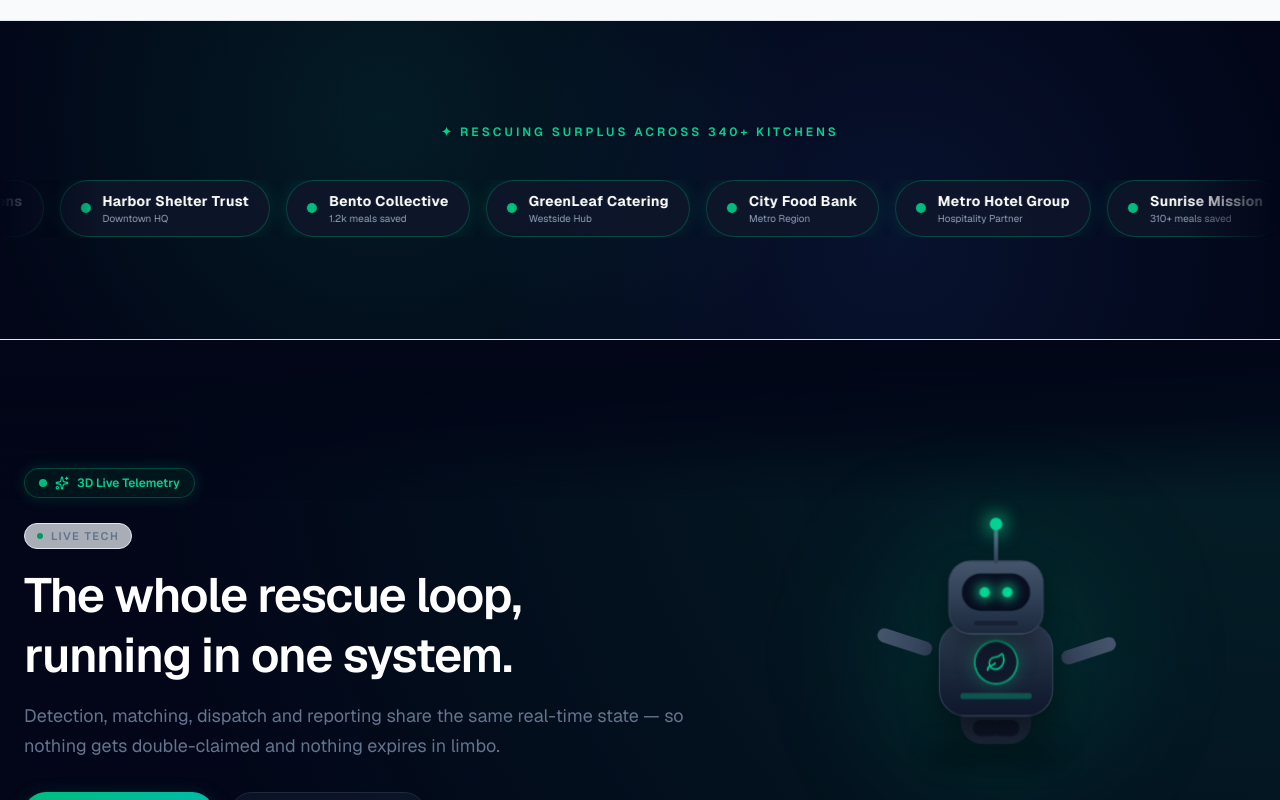
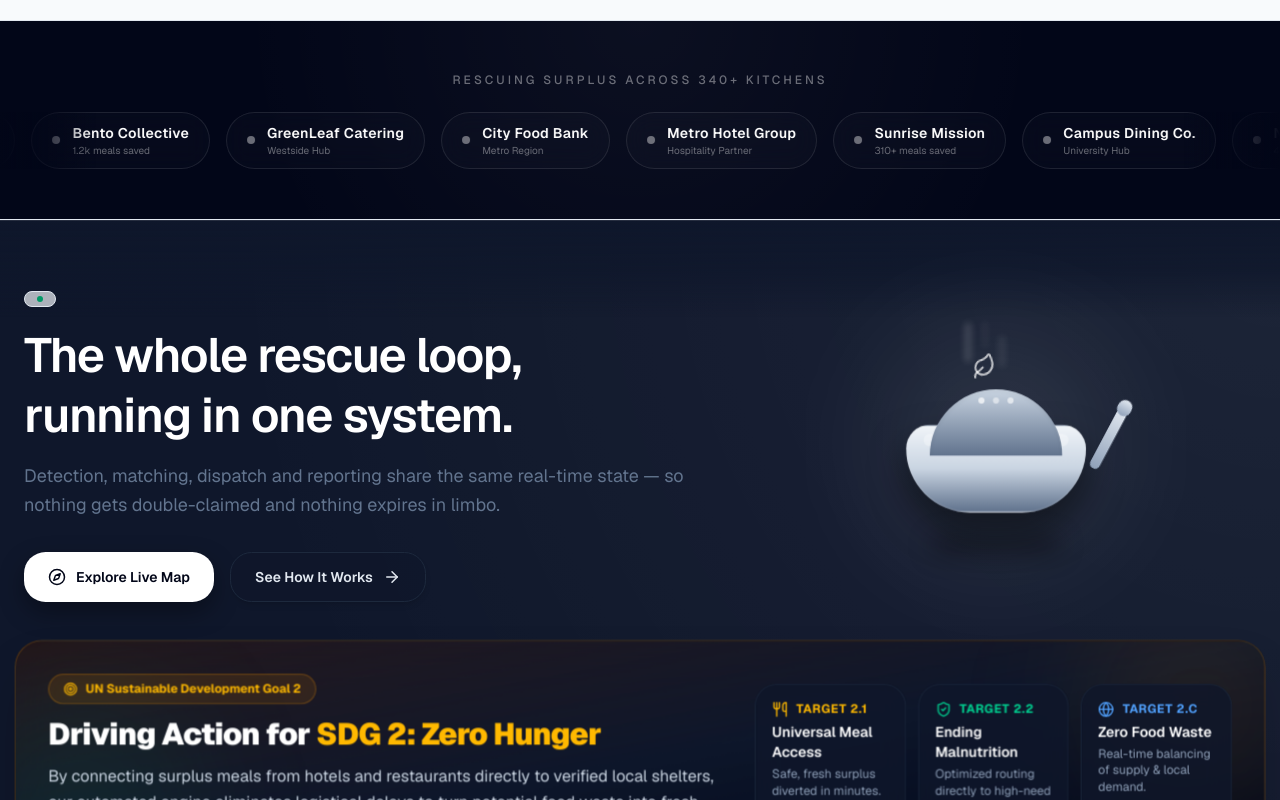
Before and after one commit to hariomsharmadev12/relif_route, a Next.js app: page / in a window 1280 px wide. Shown: the part 2540-3340 px from the top of the page. Built offline with nearby package versions, Linux system fonts and the light colour scheme.

Commit message:
ui update

```diff
--- a/components/bento-showcase.tsx
+++ b/components/bento-showcase.tsx
@@ -8,7 +8,6 @@ import {
   Globe,
   Leaf,
   ShieldCheck,
-  Sparkles,
   Target,
   Utensils,
 } from "lucide-react";
@@ -74,9 +73,9 @@ function Card3D({
         rotateY,
         transformStyle: "preserve-3d",
       }}
-      className={`group relative rounded-3xl transition-shadow duration-500 [perspective:1000px] hover:shadow-[0_20px_50px_rgba(16,185,129,0.15)] ${className}`}
+      className={`group relative rounded-3xl transition-shadow duration-500 [perspective:1000px] hover:shadow-[0_20px_50px_rgba(0,0,0,0.35)] ${className}`}
     >
-      <div className="absolute -inset-px rounded-3xl bg-gradient-to-b from-emerald-500/30 via-slate-700/20 to-blue-500/30 opacity-60 transition-opacity duration-500 group-hover:opacity-100" />
+      <div className="absolute -inset-px rounded-3xl bg-gradient-to-b from-white/10 via-slate-700/20 to-white/10 opacity-60 transition-opacity duration-500 group-hover:opacity-100" />
 
       <motion.div
         className="pointer-events-none absolute -inset-px rounded-3xl opacity-0 transition-opacity duration-500 group-hover:opacity-100 z-20"
@@ -96,11 +95,11 @@ function Card3D({
 }
 
 /**
- * Floating 3D robot mascot — pure CSS/Tailwind layered "depth" build
- * (translateZ layers + mouse-tracked tilt + idle float), so it needs
- * no extra 3D/model dependencies to work in this project.
+ * Zero Hunger 3D mascot — a playful floating bowl, built the same way
+ * as the rest of this section's 3D elements (translateZ layers + mouse
+ * tilt + idle float), so it needs no extra 3D/model dependencies.
  */
-function RobotMascot3D() {
+function ZeroHungerBowl3D() {
   const ref = useRef<HTMLDivElement>(null);
 
   const x = useMotionValue(0);
@@ -132,72 +131,76 @@ function RobotMascot3D() {
       style={{ perspective: "1200px", width: 220, height: 220 }}
       aria-hidden="true"
     >
-      {/* Ambient glow grounding the figure */}
-      <div className="pointer-events-none absolute inset-0 -z-10 rounded-full bg-emerald-500/15 blur-3xl" />
+      {/* Ambient glow grounding the figure — neutral, no accent hue */}
+      <div className="pointer-events-none absolute inset-0 -z-10 rounded-full bg-white/10 blur-3xl" />
 
       <motion.div
         ref={ref}
         onMouseMove={handleMouseMove}
         onMouseLeave={handleMouseLeave}
-        animate={{ y: [0, -14, 0] }}
+        animate={{ y: [0, -12, 0] }}
         transition={{ duration: 4.5, repeat: Infinity, ease: "easeInOut" }}
         style={{ rotateX, rotateY, transformStyle: "preserve-3d" }}
         className="relative h-full w-full [transform-style:preserve-3d]"
       >
-        {/* Antenna */}
+        {/* Steam wisps */}
+        <motion.div
+          animate={{ y: [0, -10, 0], opacity: [0.15, 0.4, 0.15] }}
+          transition={{ duration: 3, repeat: Infinity, ease: "easeInOut" }}
+          style={{ transform: "translateZ(50px)" }}
+          className="absolute left-[78px] top-2 h-10 w-2 rounded-full bg-white/40 blur-[3px]"
+        />
+        <motion.div
+          animate={{ y: [0, -10, 0], opacity: [0.15, 0.35, 0.15] }}
+          transition={{ duration: 3.4, repeat: Infinity, ease: "easeInOut", delay: 0.6 }}
+          style={{ transform: "translateZ(50px)" }}
+          className="absolute left-[112px] top-4 h-8 w-2 rounded-full bg-white/40 blur-[3px]"
+        />
+        <motion.div
+          animate={{ y: [0, -10, 0], opacity: [0.15, 0.3, 0.15] }}
+          transition={{ duration: 2.8, repeat: Infinity, ease: "easeInOut", delay: 1.1 }}
+          style={{ transform: "translateZ(50px)" }}
+          className="absolute left-[96px] top-0 h-7 w-1.5 rounded-full bg-white/30 blur-[3px]"
+        />
+
+        {/* Garnish sprig */}
         <div
-          style={{ transform: "translateZ(48px)" }}
-          className="absolute left-1/2 top-0 h-9 w-1 -translate-x-1/2 rounded-full bg-gradient-to-b from-slate-500 to-slate-700"
+          style={{ transform: "translateZ(46px) rotate(-12deg)" }}
+          className="absolute left-[86px] top-9 text-white/70"
         >
-          <span className="absolute -top-2 left-1/2 size-3 -translate-x-1/2 rounded-full bg-emerald-400 shadow-[0_0_16px_5px_rgba(16,185,129,0.65)]" />
+          <Leaf className="size-6" />
         </div>
 
-        {/* Head */}
+        {/* Food mound */}
         <div
-          style={{ transform: "translateZ(38px)" }}
-          className="absolute left-1/2 top-8 h-[72px] w-[92px] -translate-x-1/2 rounded-[22px] border border-slate-600/70 bg-gradient-to-b from-slate-600 via-slate-700 to-slate-800 shadow-[0_10px_30px_rgba(0,0,0,0.45)]"
+          style={{ transform: "translateZ(40px)" }}
+          className="absolute left-1/2 top-[70px] h-16 w-32 -translate-x-1/2 rounded-t-full bg-gradient-to-b from-slate-300 to-slate-500 shadow-inner"
+        />
+
+        {/* Scattered grains */}
+        <div
+          style={{ transform: "translateZ(44px)" }}
+          className="absolute left-1/2 top-[78px] flex -translate-x-1/2 gap-2"
         >
-          <div className="absolute inset-x-3 top-3 flex h-9 items-center justify-center gap-3 rounded-2xl bg-slate-950/85 shadow-inner">
-            <span className="size-2.5 rounded-full bg-emerald-400 shadow-[0_0_10px_3px_rgba(16,185,129,0.8)]" />
-            <span className="size-2.5 rounded-full bg-emerald-400 shadow-[0_0_10px_3px_rgba(16,185,129,0.8)]" />
-          </div>
-          <div className="absolute inset-x-6 bottom-2 h-1 rounded-full bg-slate-900/60" />
+          <span className="size-1.5 rounded-full bg-white/70" />
+          <span className="size-1.5 rounded-full bg-white/50" />
+          <span className="size-1.5 rounded-full bg-white/60" />
         </div>
 
-        {/* Neck */}
+        {/* Bowl */}
         <div
-          style={{ transform: "translateZ(30px)" }}
-          className="absolute left-1/2 top-[76px] h-3 w-4 -translate-x-1/2 rounded bg-slate-700"
-        />
-
-        {/* Body */}
-        <div
-          style={{ transform: "translateZ(24px)" }}
-          className="absolute left-1/2 top-[92px] h-[92px] w-[112px] -translate-x-1/2 rounded-[26px] border border-slate-600/70 bg-gradient-to-b from-slate-700 via-slate-800 to-slate-900 shadow-[0_18px_35px_rgba(0,0,0,0.5)]"
+          style={{ transform: "translateZ(26px)" }}
+          className="absolute left-1/2 top-[104px] h-[86px] w-[176px] -translate-x-1/2 rounded-b-[70px] rounded-t-[26px] border border-white/15 bg-gradient-to-b from-slate-100 via-slate-300 to-slate-500 shadow-[0_18px_35px_rgba(0,0,0,0.5)]"
         >
-          <div className="absolute left-1/2 top-4 flex size-11 -translate-x-1/2 items-center justify-center rounded-full border-2 border-emerald-400/70 bg-slate-900/80 shadow-[0_0_18px_rgba(16,185,129,0.35)]">
-            <Leaf className="size-5 text-emerald-400" />
-          </div>
-          <div className="absolute inset-x-5 bottom-4 h-1.5 rounded-full bg-emerald-400/30" />
+          <div className="absolute inset-x-4 top-2 h-3 rounded-full bg-white/30" />
         </div>
 
-        {/* Arms */}
+        {/* Spoon leaning on the rim */}
         <div
-          style={{ transform: "translateZ(16px) rotate(18deg)" }}
-          className="absolute -left-2 top-[104px] h-3.5 w-14 rounded-full bg-gradient-to-r from-slate-600 to-slate-700"
-        />
-        <div
-          style={{ transform: "translateZ(16px) rotate(-18deg)" }}
-          className="absolute -right-2 top-[104px] h-3.5 w-14 origin-right rounded-full bg-gradient-to-l from-slate-600 to-slate-700"
-        />
-
-        {/* Legs */}
-        <div
-          style={{ transform: "translateZ(12px)" }}
-          className="absolute left-1/2 top-[180px] h-8 w-[70px] -translate-x-1/2 rounded-b-2xl bg-slate-800"
+          style={{ transform: "translateZ(34px) rotate(28deg)" }}
+          className="absolute -right-1 top-[86px] h-16 w-2.5 rounded-full bg-gradient-to-b from-slate-200 to-slate-400"
         >
-          <div className="absolute inset-x-3 top-2 h-4 w-[calc(50%-0.5rem)] rounded-lg bg-slate-900" />
-          <div className="absolute inset-y-2 right-3 h-4 w-[calc(50%-0.5rem)] rounded-lg bg-slate-900" />
+          <span className="absolute -top-2.5 left-1/2 h-4 w-3.5 -translate-x-1/2 rounded-full bg-gradient-to-b from-slate-200 to-slate-400" />
         </div>
 
         {/* Grounding shadow */}
@@ -208,7 +211,7 @@ function RobotMascot3D() {
 }
 
 /**
- * SDG 2: Zero Hunger Highlight Card
+ * SDG 2: Zero Hunger Highlight Card — left as-is
  */
 function SDG2ZeroHungerCard() {
   return (
@@ -270,45 +273,30 @@ function SDG2ZeroHungerCard() {
 
 export function BentoShowcase() {
   return (
-    <section className="relative w-full overflow-hidden bg-slate-950 py-20 text-white sm:py-32 [perspective:1200px]">
-      <div className="pointer-events-none absolute inset-0 bg-[radial-gradient(circle_at_top_right,rgba(16,185,129,0.15),transparent_50%),radial-gradient(circle_at_bottom_left,rgba(59,130,246,0.12),transparent_50%)]" />
+    <section className="relative w-full overflow-hidden border-t border-white/10 bg-slate-900 py-12 text-white sm:py-16 [perspective:1200px]">
+      <div className="pointer-events-none absolute inset-0 bg-[radial-gradient(circle_at_top_right,rgba(255,255,255,0.06),transparent_50%),radial-gradient(circle_at_bottom_left,rgba(255,255,255,0.05),transparent_50%)]" />
       <div className="pointer-events-none absolute -inset-y-1/2 inset-x-0 opacity-15 [transform-style:preserve-3d] [transform:rotateX(65deg)_scale(1.8)] bg-[linear-gradient(to_right,#334155_1px,transparent_1px),linear-gradient(to_bottom,#334155_1px,transparent_1px)] bg-[size:4rem_4rem]" />
-      <div className="pointer-events-none absolute inset-x-0 top-0 h-40 bg-gradient-to-b from-slate-950 via-slate-950/80 to-transparent z-10" />
+      <div className="pointer-events-none absolute inset-x-0 top-0 h-24 bg-gradient-to-b from-slate-900 via-slate-900/80 to-transparent z-10" />
 
       <div className="relative z-10 mx-auto max-w-7xl px-4 sm:px-6">
-        {/* Main Section Header - text + 3D robot mascot side by side */}
+        {/* Main Section Header - text + 3D bowl mascot side by side */}
         <motion.div
           variants={staggerContainer}
           initial="hidden"
           whileInView="show"
           viewport={{ once: true, margin: "-80px" }}
-          className="mb-16 flex flex-col items-start gap-10 lg:flex-row lg:items-center lg:justify-between"
+          className="mb-10 flex flex-col items-start gap-10 lg:flex-row lg:items-center lg:justify-between"
         >
           <div className="max-w-3xl">
-            <motion.div
-              variants={fadeUp}
-              className="inline-flex items-center gap-2 rounded-full border border-emerald-500/30 bg-emerald-950/40 px-3.5 py-1.5 text-xs font-semibold text-emerald-400 shadow-[0_0_15px_rgba(16,185,129,0.2)] backdrop-blur-md"
-            >
-              <span className="relative flex h-2 w-2">
-                <span className="absolute inline-flex h-full w-full animate-ping rounded-full bg-emerald-400 opacity-75" />
-                <span className="relative inline-flex h-2 w-2 rounded-full bg-emerald-500" />
-              </span>
-              <Sparkles className="size-3.5 text-emerald-400" />
-              3D Live Telemetry
-            </motion.div>
-
-            <div className="mt-6">
-              <SectionHeading
-                eyebrow="Live Tech"
-                title="The whole rescue loop, running in one system."
-                description="Detection, matching, dispatch and reporting share the same real-time state — so nothing gets double-claimed and nothing expires in limbo."
-              />
-            </div>
+            <SectionHeading
+              title="The whole rescue loop, running in one system."
+              description="Detection, matching, dispatch and reporting share the same real-time state — so nothing gets double-claimed and nothing expires in limbo."
+            />
 
             <motion.div variants={fadeUp} className="mt-8 flex flex-wrap gap-4">
               <a
                 href="#live-map"
-                className="group relative inline-flex items-center gap-2.5 overflow-hidden rounded-2xl bg-gradient-to-r from-emerald-500 to-teal-500 px-6 py-3.5 text-sm font-semibold text-slate-950 shadow-[0_10px_25px_rgba(16,185,129,0.3)] transition-all duration-300 hover:scale-[1.03] hover:shadow-[0_15px_35px_rgba(16,185,129,0.45)] active:scale-[0.98]"
+                className="group relative inline-flex items-center gap-2.5 overflow-hidden rounded-2xl bg-white px-6 py-3.5 text-sm font-semibold text-slate-950 shadow-[0_10px_25px_rgba(0,0,0,0.35)] transition-all duration-300 hover:scale-[1.03] hover:bg-slate-100 hover:shadow-[0_15px_35px_rgba(0,0,0,0.45)] active:scale-[0.98]"
               >
                 <Compass className="size-4.5 transition-transform duration-300 group-hover:rotate-45" aria-hidden />
                 Explore Live Map
@@ -324,8 +312,8 @@ export function BentoShowcase() {
             </motion.div>
           </div>
 
-          {/* 3D robot mascot — right side of the header text, text sizes untouched */}
-          <RobotMascot3D />
+          {/* 3D Zero Hunger bowl mascot — right side of the header text, text sizes untouched */}
+          <ZeroHungerBowl3D />
         </motion.div>
 
         {/* SDG 2: Zero Hunger Banner Section */}
@@ -346,7 +334,7 @@ export function BentoShowcase() {
           initial="hidden"
           whileInView="show"
           viewport={{ once: true, margin: "-80px" }}
-          className="mt-8"
+          className="mt-6"
         >
           <Card3D depth={20}>
             <HeatmapRadarCard />
@@ -359,7 +347,7 @@ export function BentoShowcase() {
           initial="hidden"
           whileInView="show"
           viewport={{ once: true, margin: "-80px" }}
-          className="mt-8"
+          className="mt-6"
         >
           <Card3D depth={15}>
             <StatsRow />
@@ -372,7 +360,7 @@ export function BentoShowcase() {
           initial="hidden"
           whileInView="show"
           viewport={{ once: true, margin: "-80px" }}
-          className="mt-8"
+          className="mt-6"
         >
           <Card3D depth={15}>
             <ProcessStepper />
--- a/components/partner-marquee.tsx
+++ b/components/partner-marquee.tsx
@@ -1,6 +1,7 @@
 "use client";
 
-import { motion } from "framer-motion";
+import { useState } from "react";
+import { AnimatePresence, motion } from "framer-motion";
 
 // Partners list
 const PARTNERS = [
@@ -14,62 +15,136 @@ const PARTNERS = [
   { name: "Campus Dining Co.", location: "University Hub" },
 ];
 
-function PartnerCard({ name, location }: { name: string; location: string }) {
+function PartnerCard({
+  name,
+  location,
+  active,
+  onEnter,
+  onLeave,
+}: {
+  name: string;
+  location: string;
+  active: boolean;
+  onEnter: () => void;
+  onLeave: () => void;
+}) {
   return (
-    <div className="flex shrink-0 items-center gap-3 rounded-full border border-emerald-500/30 bg-slate-900/80 px-5 py-2.5 shadow-[0_0_20px_rgba(16,185,129,0.15)] backdrop-blur-md">
-      <span className="relative flex h-2.5 w-2.5">
-        <span className="absolute inline-flex h-full w-full animate-ping rounded-full bg-emerald-400 opacity-75" />
-        <span className="relative inline-flex h-2.5 w-2.5 rounded-full bg-emerald-500" />
+    <div
+      className="relative shrink-0"
+      onMouseEnter={onEnter}
+      onMouseLeave={onLeave}
+      onFocus={onEnter}
+      onBlur={onLeave}
+      tabIndex={0}
+    >
+      {/* Hover / focus popup */}
+      <AnimatePresence>
+        {active && (
+          <motion.div
+            initial={{ opacity: 0, y: 6, scale: 0.96 }}
+            animate={{ opacity: 1, y: 0, scale: 1 }}
+            exit={{ opacity: 0, y: 6, scale: 0.96 }}
+            transition={{ duration: 0.15, ease: "easeOut" }}
+            className="pointer-events-none absolute -top-11 left-1/2 z-20 -translate-x-1/2 whitespace-nowrap rounded-md bg-white px-3 py-1.5 text-xs font-medium text-slate-900 shadow-lg shadow-black/30"
+          >
+            {name}
+            <span className="absolute left-1/2 top-full h-2 w-2 -translate-x-1/2 -translate-y-1/2 rotate-45 bg-white" />
+          </motion.div>
+        )}
+      </AnimatePresence>
+
+      <div
+        className={`flex items-center gap-3 rounded-full border px-5 py-2.5 backdrop-blur-md outline-none transition-colors duration-200 focus-visible:ring-2 focus-visible:ring-white/40 ${
+          active
+            ? "border-white/25 bg-white/[0.06]"
+            : "border-white/10 bg-white/[0.02]"
+        }`}
+      >
+        <span className="relative flex h-2 w-2">
+          {active && (
+            <span className="motion-safe:animate-ping absolute inline-flex h-full w-full rounded-full bg-white/50" />
+          )}
+          <span className="relative inline-flex h-2 w-2 rounded-full bg-white/40" />
         </span>
         <div className="flex flex-col">
-        <span className="text-sm font-bold tracking-wide text-white">
+          <span className="text-sm font-semibold tracking-wide text-white">
             {name}
           </span>
-        <span className="text-[10px] text-slate-400">{location}</span>
+          <span className="text-[10px] text-white/40">{location}</span>
+        </div>
       </div>
     </div>
   );
 }
 
 export function PartnerMarquee3D() {
+  const [hoveredIdx, setHoveredIdx] = useState<number | null>(null);
+
   // Duplicate the list so the scroll loop is seamless
   const loop = [...PARTNERS, ...PARTNERS];
 
   return (
     <section
       aria-label="Partner organizations"
-      className="relative flex h-[320px] w-full flex-col items-center justify-center overflow-hidden border-y border-border bg-slate-950 text-white"
+      className="relative flex h-[200px] w-full flex-col items-center justify-center overflow-hidden border-y border-border bg-slate-950 text-white"
     >
-      {/* Lightweight ambient background — no WebGL */}
-      <div className="pointer-events-none absolute inset-0 bg-[radial-gradient(circle_at_30%_30%,rgba(16,185,129,0.12),transparent_45%),radial-gradient(circle_at_70%_70%,rgba(59,130,246,0.1),transparent_45%)]" />
-      <div className="pointer-events-none absolute inset-0 ambient-grid opacity-20" />
+      {/* Subtle, neutral ambient backdrop — no color washes */}
+      <div className="pointer-events-none absolute inset-0 bg-[radial-gradient(circle_at_50%_0%,rgba(255,255,255,0.04),transparent_60%)]" />
+      <div className="pointer-events-none absolute inset-0 ambient-grid opacity-[0.06]" />
 
       {/* Header Tag */}
-      <div className="relative z-10 mb-10 text-center">
-        <p className="text-xs font-semibold uppercase tracking-[0.25em] text-emerald-400 drop-shadow">
-          ✦ Rescuing Surplus Across 340+ Kitchens
+      <div className="relative z-10 mb-6 text-center">
+        <p className="text-xs font-medium uppercase tracking-[0.25em] text-white/40">
+          Rescuing Surplus Across 340+ Kitchens
         </p>
       </div>
 
       {/* Auto-scrolling marquee row */}
-      <div className="relative z-10 w-full overflow-hidden">
+      <div className="relative z-10 w-full">
         <div className="pointer-events-none absolute inset-y-0 left-0 z-10 w-24 bg-gradient-to-r from-slate-950 to-transparent" />
         <div className="pointer-events-none absolute inset-y-0 right-0 z-10 w-24 bg-gradient-to-l from-slate-950 to-transparent" />
 
-        <motion.div
-          className="flex gap-4"
-          animate={{ x: ["0%", "-50%"] }}
-          transition={{ duration: 28, repeat: Infinity, ease: "linear" }}
+        <div className="overflow-hidden">
+          <div
+            className="marquee-track flex w-max gap-4"
+            style={{
+              animationPlayState: hoveredIdx !== null ? "paused" : "running",
+            }}
           >
             {loop.map((partner, idx) => (
               <PartnerCard
                 key={`${partner.name}-${idx}`}
                 name={partner.name}
                 location={partner.location}
+                active={hoveredIdx === idx}
+                onEnter={() => setHoveredIdx(idx)}
+                onLeave={() =>
+                  setHoveredIdx((cur) => (cur === idx ? null : cur))
+                }
               />
             ))}
-        </motion.div>
           </div>
+        </div>
+      </div>
+
+      <style jsx>{`
+        .marquee-track {
+          animation: marquee 28s linear infinite;
+        }
+        @keyframes marquee {
+          from {
+            transform: translateX(0);
+          }
+          to {
+            transform: translateX(-50%);
+          }
+        }
+        @media (prefers-reduced-motion: reduce) {
+          .marquee-track {
+            animation: none;
+          }
+        }
+      `}</style>
     </section>
   );
 }
```
Lines whose indentation alone changed are shown as unchanged.
